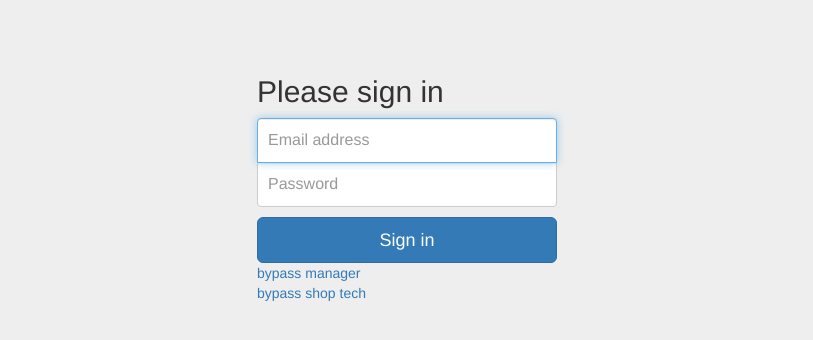
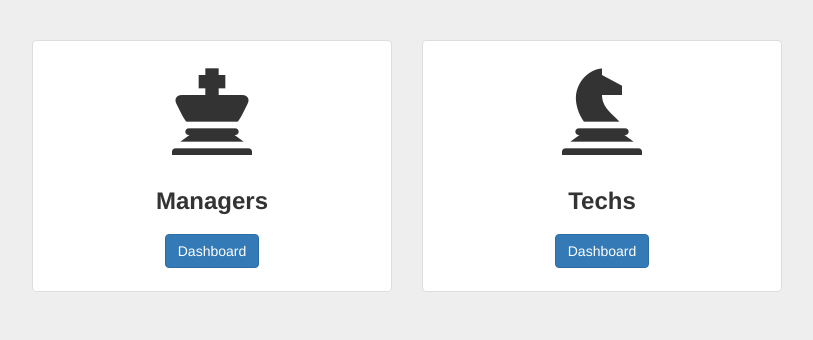
Before and after one commit to minusjay/prototype, a website: page public/index.html in a window 1280 px wide. Shown: the whole page, without its empty margins (233-1046 px from the left). Drawn offline with Linux system fonts and the light colour scheme.

Commit message:
Remove auth, stylized tiles to get to respective dashboards.

```diff
--- a/public/index.html
+++ b/public/index.html
@@ -28,21 +28,44 @@
 
     <div class="container">
 
-      <form class="form-signin">
-        <h2 class="form-signin-heading">Please sign in</h2>
+        <div class="personnel row">
+          <div class="col-sm-6 col-md-4 col-md-offset-2">
+            <div class="thumbnail text-center">
+              <span class="glyphicon glyphicon-king"></span>
+              <div class="caption">
+                <h3>Managers</h3>
+                <!-- <p>...</p> -->
+                <p><a href="manager.html" class="btn btn-primary" role="button">Dashboard</a></p>
+              </div>
+            </div>
+          </div>
+          <div class="col-sm-6 col-md-4">
+            <div class="thumbnail text-center">
+              <span class="glyphicon glyphicon-knight"></span>
+              <div class="caption">
+                <h3>Techs</h3>
+                <!-- <p>...</p> -->
+                <p><a href="shopTech.html" class="btn btn-primary" role="button">Dashboard</a></p>
+              </div>
+            </div>
+          </div>
+        </div>
+
+      <!-- <form class="form-signin">
+        <h2 class="form-signin-heading">Please sign in now</h2>
         <label for="inputEmail" class="sr-only">Email address</label>
         <input type="email" id="inputEmail" class="form-control" placeholder="Email address" required="" autofocus="">
         <label for="inputPassword" class="sr-only">Password</label>
-        <input type="password" id="inputPassword" class="form-control" placeholder="Password" required="">
+        <input type="password" id="inputPassword" class="form-control" placeholder="Password" required=""> -->
         <!-- <div class="checkbox">
           <label>
             <input type="checkbox" value="remember-me"> Remember me
           </label>
         </div> -->
-        <button class="btn btn-lg btn-primary btn-block" type="submit">Sign in</button>
+        <!-- <button class="btn btn-lg btn-primary btn-block" type="submit">Sign in</button>
         <a href="manager.html">bypass manager</a><br>
         <a href="shopTech.html">bypass shop tech</a>
-      </form>
+      </form> -->
 
     </div> <!-- /container -->
 
--- a/public/less/style.less
+++ b/public/less/style.less
@@ -192,6 +192,20 @@ body {
   border-top-left-radius: 0;
   border-top-right-radius: 0;
   }
+  .personnel {
+    .thumbnail{
+      .glyphicon{
+        font-size: 80px;
+        margin: 30px 0 0;
+      }
+      .caption{
+        h3{
+          font-weight: bold;
+          margin-bottom: 20px;
+        }
+      }
+    }
+  }
 
 }
 .tech-page{
```
Also changed, not shown: public/css/style.css.
